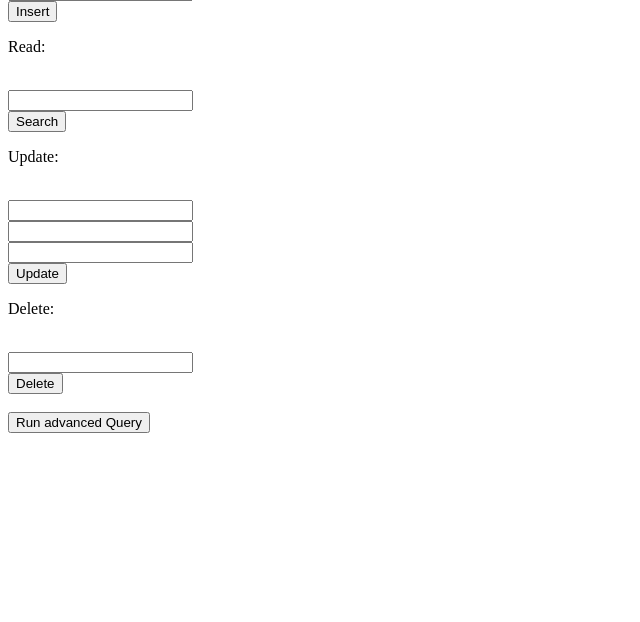
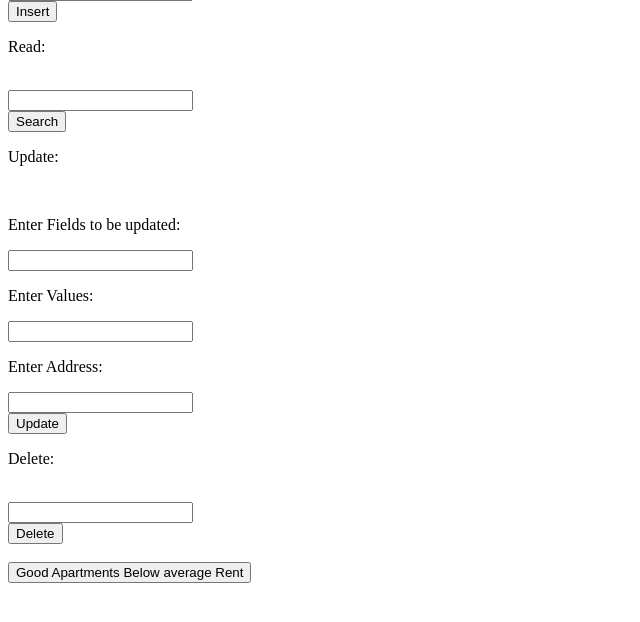
Before and after one commit to zatch10/ezapartment, a Flask app: page / in a window 1280 px wide. Shown: the part 152-774 px from the top of the page, without its empty margins (0-640 px from the left). Run offline with Flask 2, Linux system fonts and the light colour scheme; parts of the project's set-up code (start-up, migrations or seed data) failed here and were passed over.

Commit message:
added some stuff

```diff
--- a/app/database.py
+++ b/app/database.py
@@ -177,6 +177,10 @@ def updateApartment(field, update, address):
     cur = db.connect()
     try:
         for i in range(len(field)):
+            if field[i] == "Rent" or field[i] == "Stories" or field[i] == "Units":
+                query = f"UPDATE Apartments SET {field[i]} = {update[i]} WHERE Address = '{address}'"
+                results = cur.execute(query)
+                continue
             query = f"UPDATE Apartments SET {field[i]} = '{update[i]}' WHERE Address = '{address}'"
             results = cur.execute(query)
         return True
--- a/app/routes.py
+++ b/app/routes.py
@@ -39,6 +39,9 @@ def apartment_update():
     address = request.form['address']
     field = field.split(",")
     update = update.split(",")
+    if len(field) != len(update):
+        result = {'success': 1}
+        return jsonify(result)
     if(db_helper.updateApartment(field, update, address)):
         result = {'success': 1}
     else:
--- a/app/templates/apartment.html
+++ b/app/templates/apartment.html
@@ -79,8 +79,11 @@ $(document).ready(function () {
   <input type="text" id="read_box"><br>
   <button id="read-btn" type="submit">Search</button><br>
   <p>Update:</p><br>
+  <p>Enter Fields to be updated:</p>
   <input type="text" id="field_box"><br>
+  <p>Enter Values:</p>
   <input type="text" id="update_box"><br>
+  <p>Enter Address:</p>
   <input type="text" id="address_box"><br>
   <button id="update-btn" type="submit">Update</button><br>
   <p>Delete:</p><br>
@@ -88,7 +91,7 @@ $(document).ready(function () {
   <button id="delete-btn" type="submit">Delete</button><br>
 </div>
 <br>
-<button id="adv-btn" type="submit">Run advanced Query</button><br>
+<button id="adv-btn" type="submit">Good Apartments Below average Rent</button><br>
 <br>
 <pre id = "output"></pre>
 </body>
```
